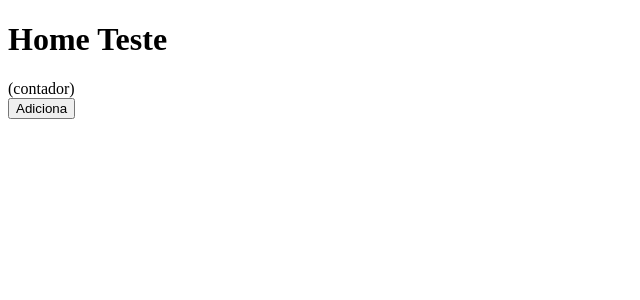
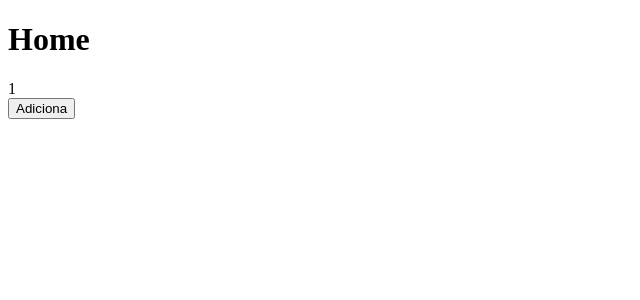
Before and after one commit to marcelokuhn/ideia-unica, a Next.js app: page / in a window 1280 px wide. Shown: the top 300 px of the page, without its empty margins (0-640 px from the left). Built offline with nearby package versions, Linux system fonts and the light colour scheme.

Commit message:
Correção Contador

```diff
--- a/pages/index.js
+++ b/pages/index.js
@@ -3,7 +3,7 @@ import { useState } from "react";
 function Home() {
     return (
         <div>
-            <h1>Home Teste</h1>
+            <h1>Home</h1>
             <Contador/>
         </div>
     )
@@ -20,7 +20,7 @@ function Contador()
 
     return (
         <div>
-            <div>(contador)</div>
+            <div>{(contador)}</div>
             <button onClick={AddContador}>Adiciona</button>
         </div>
     )
```
